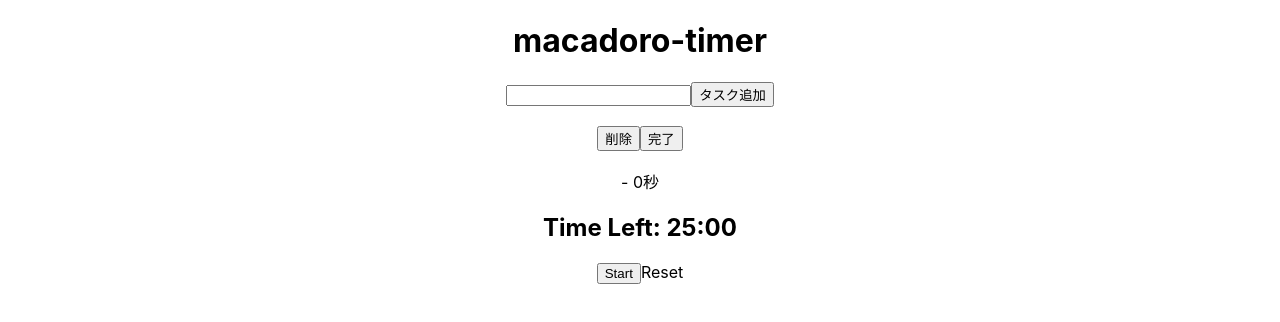
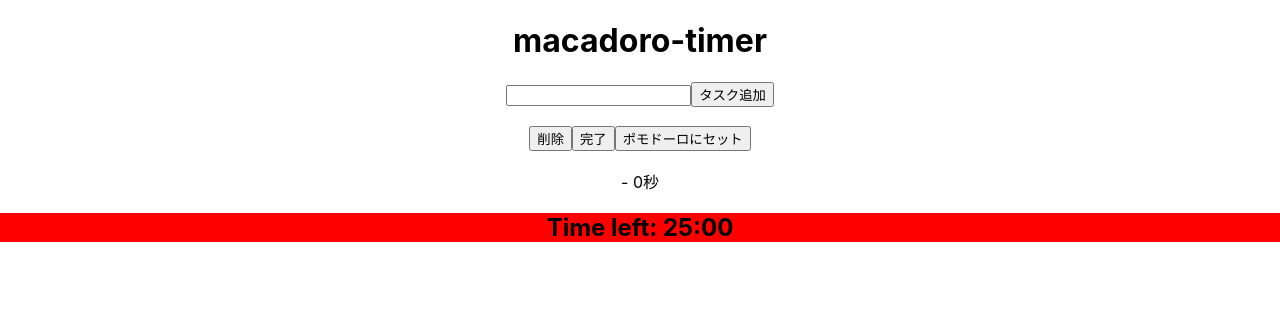
Before and after one commit to ryuimoto/macadoro-timer, a React (Create React App) app: page / in a window 1280 px wide. Both pictures are taken after a click on the button "タスク追加". Shown: the top 322 px of the page. Built offline with nearby package versions, Linux system fonts and the light colour scheme.

Commit message:
基本が完成

```diff
--- a/src/App.js
+++ b/src/App.js
@@ -1,19 +1,18 @@
-import logo from './logo.svg';
 import './App.css';
 import TaskList from './components/TaskList';
 import PomodoroTimer from './components/PomodoroTimer';
 import { useState } from 'react';
 
 function App() {
-  const [isActive,setIsActive] = useState(false);
-
+  const [isActive, setIsActive] = useState(false);
+  const [activeTask, setActiveTask] = useState(null);
 
 
   return (
     <div className='App'>
       <h1>macadoro-timer</h1>
-      <TaskList isActive={isActive} setIsActive={setIsActive}/>
-      <PomodoroTimer isActive={isActive} setIsActive={setIsActive}/>
+      <TaskList setIsActive={setIsActive} setActiveTask={setActiveTask}/>
+      <PomodoroTimer isActive={isActive} activeTask={activeTask} setIsActive={setIsActive}/>
     </div>
   );
 }
--- a/src/components/PomodoroTimer.js
+++ b/src/components/PomodoroTimer.js
@@ -1,38 +1,31 @@
-import React,{useState,useEffect} from "react";
+import React, { useEffect, useState } from "react";
 
-function PomodoroTimer(){
-    const [secondsLeft,setSecondsLeft] = useState(25 * 60);
-    const [isActive,setIsActive] = useState(false);
+function PomodoroTimer({ isActive, setIsActive, activeTask }) {
+    const [secondsLeft, setSecondsLeft] = useState(25 * 60);
+    const [isWorking, setIsWorking] = useState(true);
 
     useEffect(() => {
         let interval = null;
-        if(isActive && secondsLeft > 0){
+        if (isActive) {
             interval = setInterval(() => {
-                setSecondsLeft(secondsLeft - 1);
-            },1000);
-        }else if(!isActive && secondsLeft !== 0){
+                if (secondsLeft > 0) {
+                    setSecondsLeft(secondsLeft - 1);
+                } else {
+                    setIsActive(false);  // タイマーを停止
+                    setIsWorking(!isWorking);  // 作業/休憩モードを切り替え
+                    setSecondsLeft(isWorking ? 5 * 60 : 25 * 60);  // 次のセッション時間を設定
+                }
+            }, 1000);
+        } else {
             clearInterval(interval);
         }
-
         return () => clearInterval(interval);
-    },[isActive,secondsLeft]);
-
-    const toggleIsActive = () => {
-        setIsActive(!isActive);
-    };
-
-    const resetTimer = () => {
-        setSecondsLeft(25 * 60);
-        setIsActive(false);
-    };
+    }, [isActive, secondsLeft, isWorking, setIsActive]);
 
     return (
-        <div>
-            <h2>{`Time Left: ${Math.floor(secondsLeft / 60)}:${secondsLeft % 60 < 10 ? '0' : ''}${secondsLeft % 60}`}</h2>
-            <button onClick={toggleIsActive}>
-                {isActive ? 'Pause' : 'Start'}
-            </button>
-            <butto onClick={resetTimer}>Reset</butto>
+        <div style={{ backgroundColor: isWorking ? 'red' : 'lightblue' }}>
+            <h2>Time left: {Math.floor(secondsLeft / 60)}:{secondsLeft % 60 < 10 ? '0' : ''}{secondsLeft % 60}</h2>
+            {activeTask && <h3>{activeTask.text} を実行中</h3>}
         </div>
     );
 }
--- a/src/components/Task.js
+++ b/src/components/Task.js
@@ -1,16 +1,24 @@
 import React from "react";
 
-function Task({task,onDelete,onToggle,setActiveTaskId}){
+function Task({task,onDelete,onToggle,setActiveTaskId,onPomodoroSet}){
     return(
         <div>
             <h3>
                 {task.text}
                 <button onClick={() => onDelete(task.id)}>削除</button>
                 <button onClick={() => onToggle(task.id)}>完了</button>
+                <button onClick={() => {
+                   if(typeof onPomodoroSet === 'function'){
+                    onPomodoroSet(task);
+                   }else{
+                    console.log('onPomodoroSet is not a function',onPomodoroSet);
+                   }
+                }}>ポモドーロにセット</button>
             </h3>
             <div onClick={() => setActiveTaskId(task.id)}>
                 {task.text} - {task.timeSpent}秒
             </div>
+
         </div>
     );
 }
--- a/src/components/TaskList.js
+++ b/src/components/TaskList.js
@@ -2,7 +2,7 @@ import React,{ useState } from "react";
 import Task from './Task';
 import { getDefaultNormalizer } from "@testing-library/react";
 
-function TaskList(){
+function TaskList({setIsActive,setActiveTask}){
     const [tasks,setTasks] = useState([]);
     const [input,setInput] = useState('');
     const [activeTaskId,setActiveTaskId] = useState(null);
@@ -21,17 +21,23 @@ function TaskList(){
         setTasks(tasks.map(task => task.id === id ? {...task,completed: !task.completed} : task));
     }
 
+    const handlePomodoroSet = (task) => {
+        console.log('Setting Pomodoro for:',task.text);
+        setIsActive(true);
+        setActiveTask(task);
+    }
+
     return(
         <div>
             <input value={input} onChange={(e) => setInput(e.target.value)} />
             <button onClick={addTask}>タスク追加</button>
             {tasks.map(task => (
                 <Task
-                    key={task.id}
-                    task={task}
-                    onDelete={deleteTask}
-                    onToggle={toggleTask}
-                    setActiveTaskId={setActiveTaskId}
+                key={task.id}
+                task={task}
+                onDelete={() => deleteTask(task.id)}
+                onToggle={() => toggleTask(task.id)}
+                onPomodoroSet={() => handlePomodoroSet(task)}
                 />
             ))}
         </div>
```
